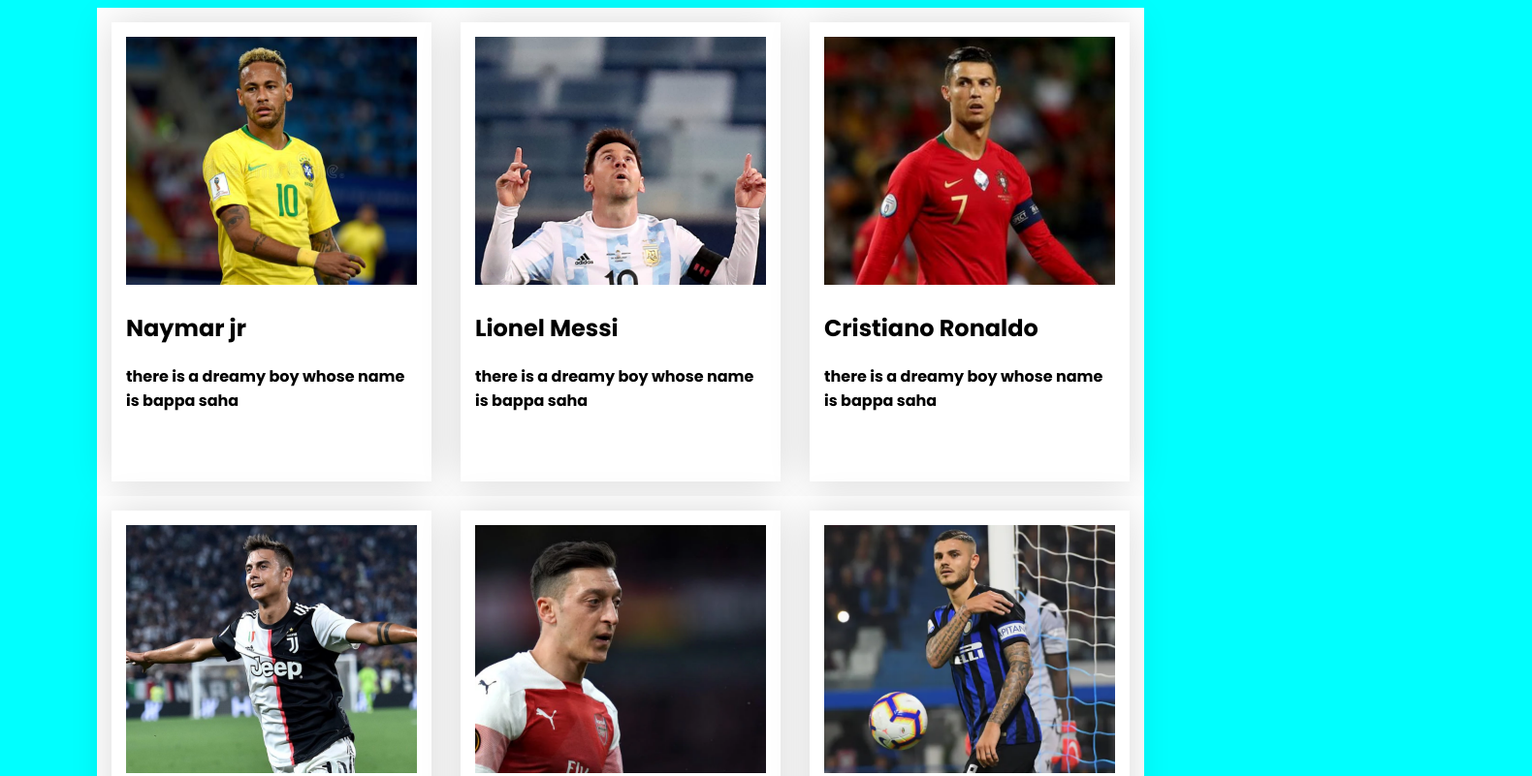
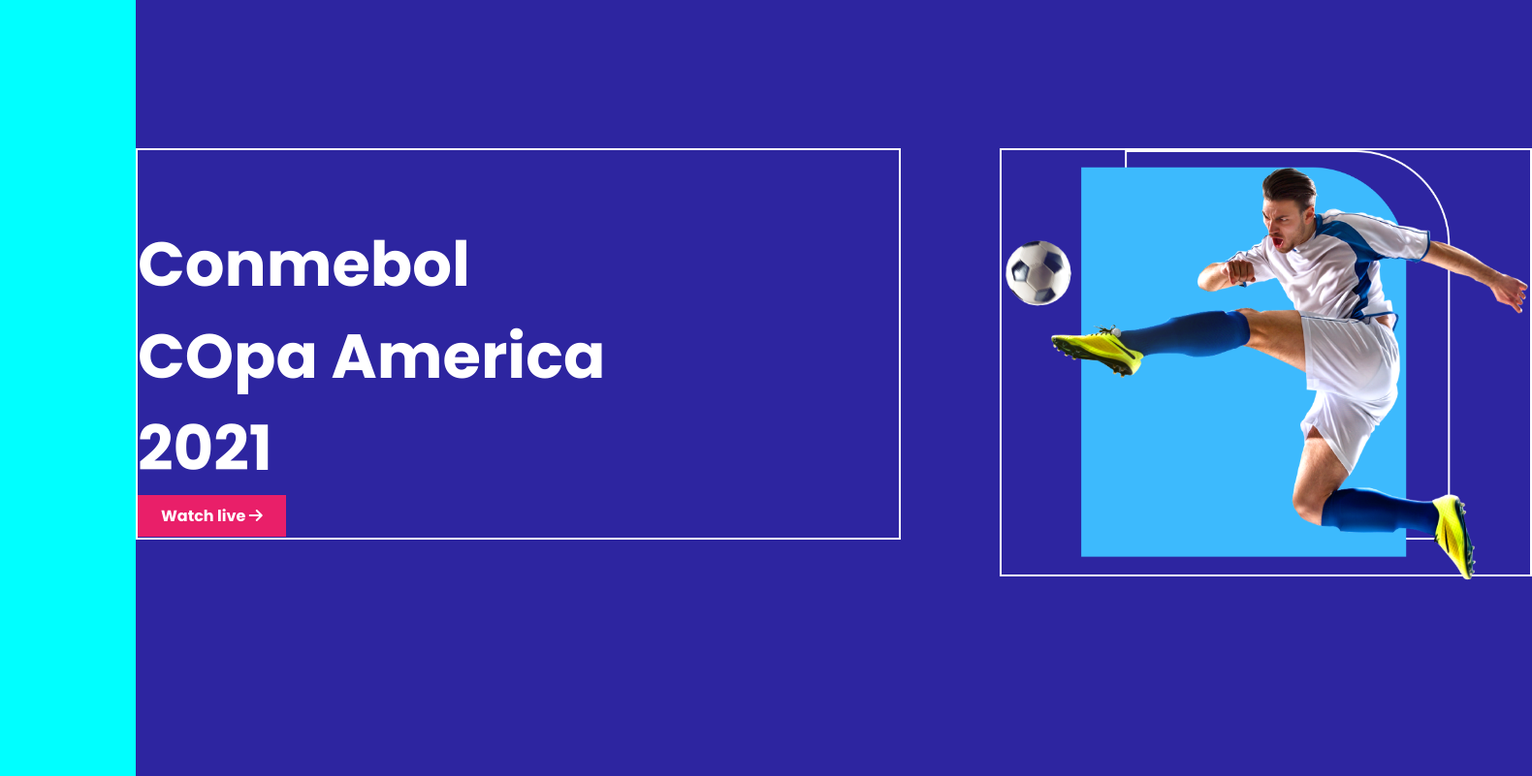
Before and after one commit to bappasahabapi0/football-assignment, a plain HTML site: page index.html in a window 1280 px wide. Shown: the top 801 px of the page at 97% size, 1580 px wide, since content can reach past the window. Drawn offline with Linux system fonts and the light colour scheme.

Commit message:
welcome part is added

```diff
--- a/index.html
+++ b/index.html
@@ -15,11 +15,32 @@
 
 <body>
     <!-- --------------- header start -------------- -->
+
     <header>
+        <!-- navigation section  -->
         <nav>
 
         </nav>
+
+        <!-------- heading section ------------------------ -->
+
+        <div class="head-container">
+            <div class="heading-details">
+                <div class="heading">
+                    <h1>Conmebol <br>COpa America <br>2021</h1>
+                </div>
+                <div class="live-button">
+                    <a target="_blank" href="https://youtu.be/GrsEAvRerTg">Watch live <i
+                            class=" fas fa-arrow-right"></i></a>
+                </div>
+            </div>
+            <div class="body-details">
+                <img src="images/banner.png" alt="">
+            </div>
+        </div>
     </header>
+
+
     <!-- --------------- header end -------------- -->
 
     <main>
--- a/style.css
+++ b/style.css
@@ -6,6 +6,8 @@
 body{
     font-family: 'Poppins', sans-serif;
     background-color: aqua;
+    margin: 0;
+    padding: 0;
 }
 main{
     display: flex;
@@ -21,6 +23,60 @@ main{
 
 }
 
+/* -------------------------------- */
+
+ /* ---------------------------------------
+            Welcome Header Section
+------------------------------------ */
+
+.head-container{
+
+    min-width: 1440px;
+    /* width: 100%; */
+    height: 677px;
+    background-color: #2D25A0;
+    display: flex;
+    justify-content: center;
+    margin-left: 140px;
+    margin-right: 140px;
+    padding-top: 153px;
+}
+.heading-details{
+  margin-right: 102px;
+   border: 2px solid white;
+   width: 800px;
+   height: 400px;
+
+}
+.heading h1{
+ margin-top: 70px;
+ margin-bottom: 10px;
+ color: white;
+ font-size: 64px;
+}
+.heading-details> .live-button a{
+    background-color: #e91f69;
+    color: white;
+    padding: 10px 24px;
+    text-decoration: none;
+    cursor: pointer;
+
+}
+.heading-details> .live-button:hover a{
+    background-color: red;
+    font-size: 20px;
+    transition: font-size 1s ease-in-out;
+}
+
+
+.body-details{
+    width: 556px;
+    height: 438px;
+    border: 2px solid white;
+}
+.body-details img{
+    width: 100%;
+}
 
 /* ---------------------------------------------
                         First three cards section
```
